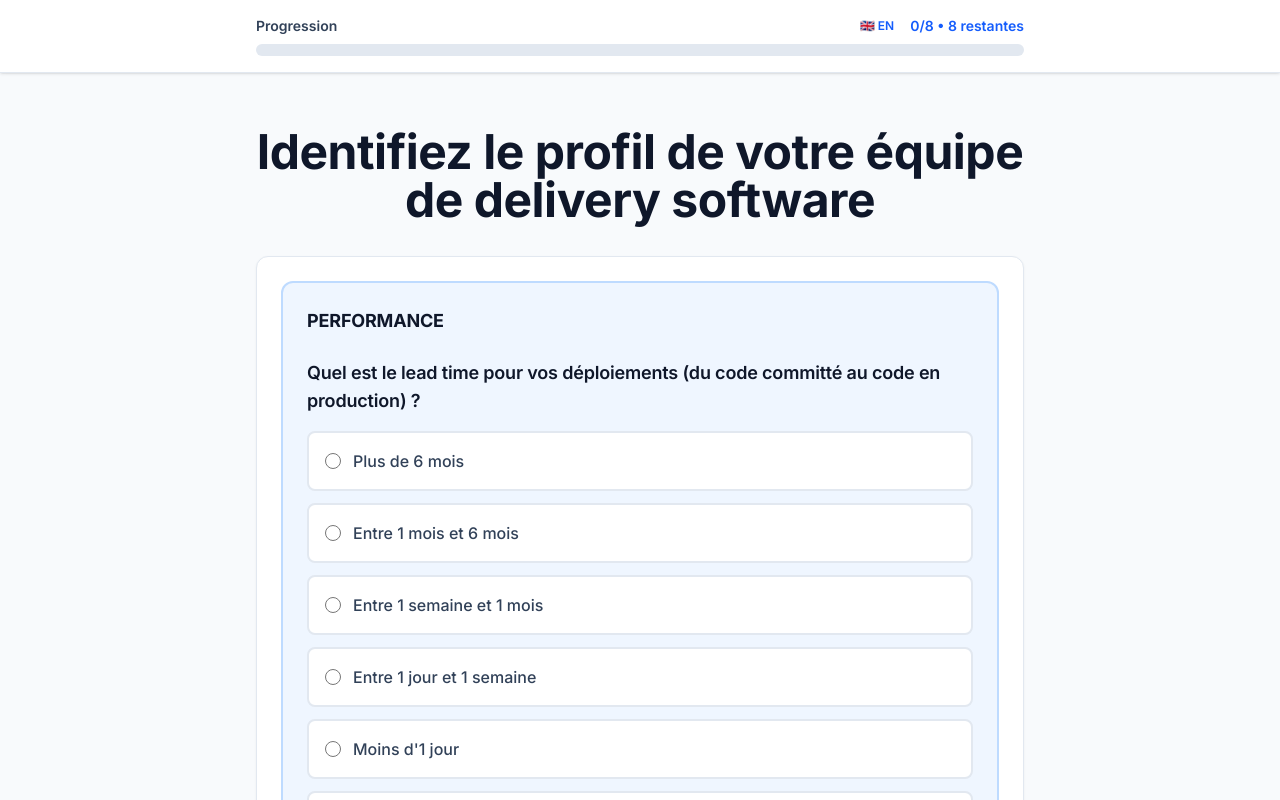
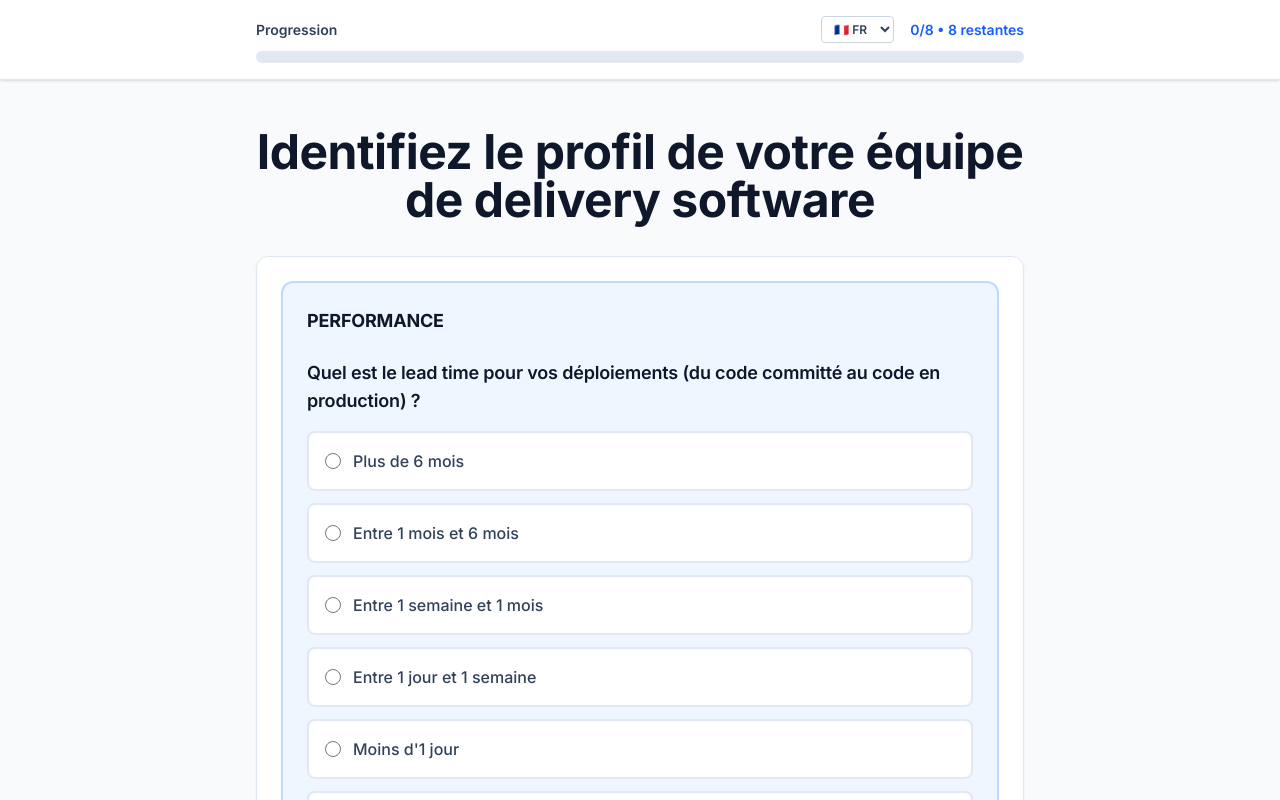
Before and after one commit to JDUcraft/dora, a Next.js app: page / in a window 1280 px wide. Shown: the top 800 px of the page. Built offline with nearby package versions, Linux system fonts and the light colour scheme.

Commit message:
Replace language toggle button with styled select dropdown

```diff
--- a/src/app/page.tsx
+++ b/src/app/page.tsx
@@ -64,12 +64,14 @@ export default function Home() {
               {t('results.title')}
             </h1>
             <div className="flex items-center gap-4">
-              <button
-                onClick={() => changeLocale(locale === 'fr' ? 'en' : 'fr')}
-                className="text-xs font-semibold text-blue-600 hover:text-blue-700 uppercase"
+              <select
+                value={locale}
+                onChange={(e) => changeLocale(e.target.value as 'fr' | 'en')}
+                className="text-sm font-semibold text-slate-700 bg-white border border-slate-300 rounded-lg px-3 py-2 hover:border-blue-500 focus:outline-none focus:ring-2 focus:ring-blue-500 focus:border-transparent cursor-pointer"
               >
-                {locale === 'fr' ? '🇬🇧 EN' : '🇫🇷 FR'}
-              </button>
+                <option value="fr">🇫🇷 Français</option>
+                <option value="en">🇬🇧 English</option>
+              </select>
               <button
                 onClick={handleReset}
                 className="btn-secondary text-sm"
@@ -284,12 +286,14 @@ export default function Home() {
           <div className="flex justify-between items-center mb-2">
             <span className="text-sm font-semibold text-slate-700">{t('common.progression')}</span>
             <div className="flex items-center gap-4">
-              <button
-                onClick={() => changeLocale(locale === 'fr' ? 'en' : 'fr')}
-                className="text-xs font-semibold text-blue-600 hover:text-blue-700 uppercase"
+              <select
+                value={locale}
+                onChange={(e) => changeLocale(e.target.value as 'fr' | 'en')}
+                className="text-xs font-semibold text-slate-700 bg-white border border-slate-300 rounded px-2 py-1 hover:border-blue-500 focus:outline-none focus:ring-2 focus:ring-blue-500 focus:border-transparent cursor-pointer"
               >
-                {locale === 'fr' ? '🇬🇧 EN' : '🇫🇷 FR'}
-              </button>
+                <option value="fr">🇫🇷 FR</option>
+                <option value="en">🇬🇧 EN</option>
+              </select>
               <span className="text-sm font-semibold text-blue-600">
                 {answeredCount}/{totalQuestions} • {remainingQuestions} {t('common.remaining')}{remainingQuestions !== 1 && locale === 'fr' ? 's' : ''}
               </span>
```
